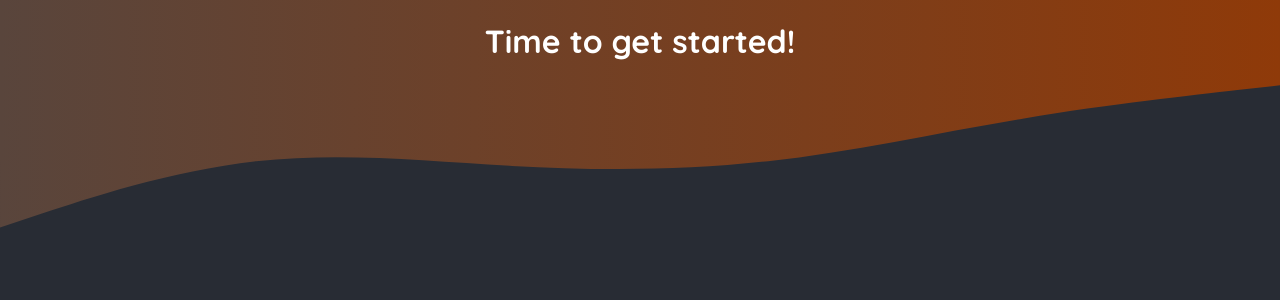
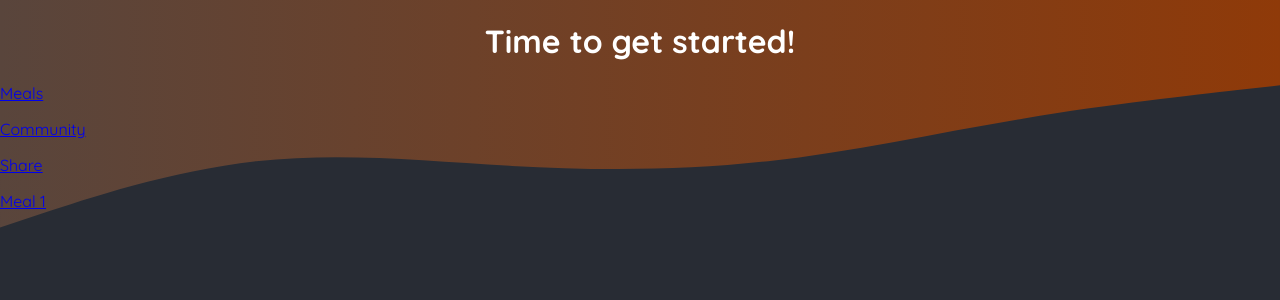
Before and after one commit to KariimAlii/Nextjs-Demo, a Next.js app: page / in a window 1280 px wide. Shown: the top 300 px of the page. Built offline with nearby package versions, Linux system fonts and the light colour scheme.

Commit message:
Added Routing

```diff
--- a/src/app/page.js
+++ b/src/app/page.js
@@ -1,9 +1,23 @@
+import Link from "next/link";
+
 export default function Home() {
   return (
     <main>
       <h1 style={{ color: 'white', textAlign: 'center' }}>
         Time to get started!
       </h1>
+        <p>
+            <Link href="/meals">Meals</Link>
+        </p>
+        <p>
+            <Link href="/community">Community</Link>
+        </p>
+        <p>
+            <Link href="/meals/share">Share</Link>
+        </p>
+        <p>
+            <Link href="/meals/1">Meal 1</Link>
+        </p>
     </main>
   );
 }
```
Also changed, not shown: src/app/community/page.js (added, +7 -0 lines), src/app/meals/[id]/page.js (added, +7 -0 lines), src/app/meals/page.js (added, +7 -0 lines), src/app/meals/share/page.js (added, +7 -0 lines).
